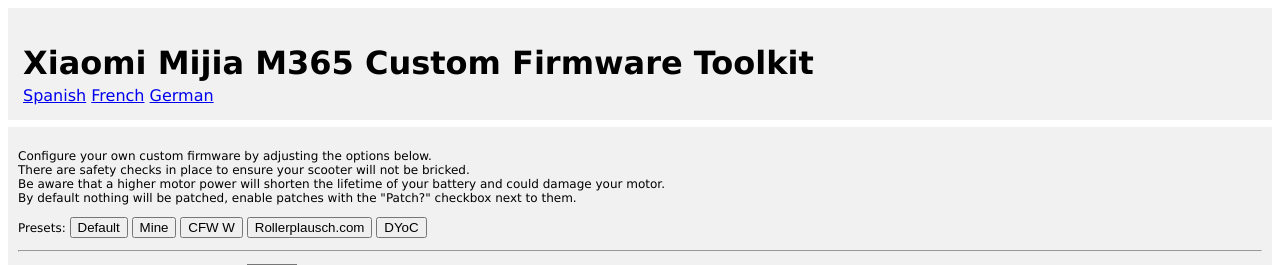
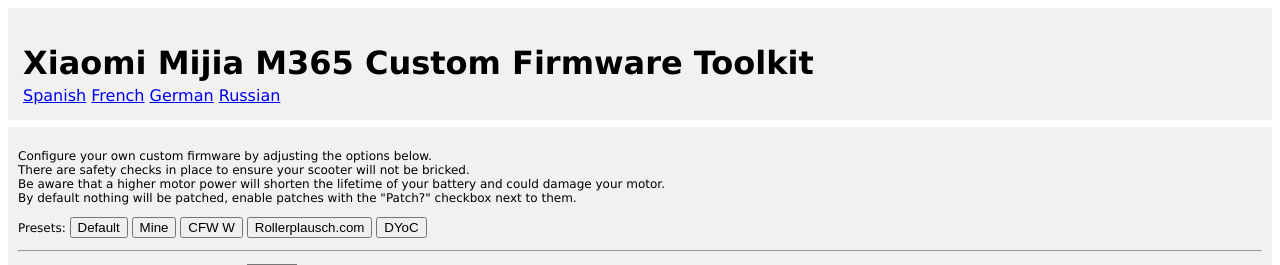
Before and after one commit to BotoX/xiaomi-m365-firmware-patcher, a Python web app: template web/templates/home.html in a window 1280 px wide. Shown: the top 265 px of the page. Run offline with Jinja, Linux system fonts and the light colour scheme; the template is opened without the code that fills it, so the values that code supplies are empty.

Commit message:
add russian url

```diff
--- a/web/templates/home.html
+++ b/web/templates/home.html
@@ -17,6 +17,7 @@
     <a href="https://hackm365.com/">Spanish</a>
     <a href="https://spzjulien.com/CFW/">French</a>
     <a href="http://cfw.rollerplausch.com/">German</a>
+    <a href="http://xn--80adrjrfh9d.xn--80atlli8e.xn--p1ai/">Russian</a>
 </div>
 
 <div class="content">
```
